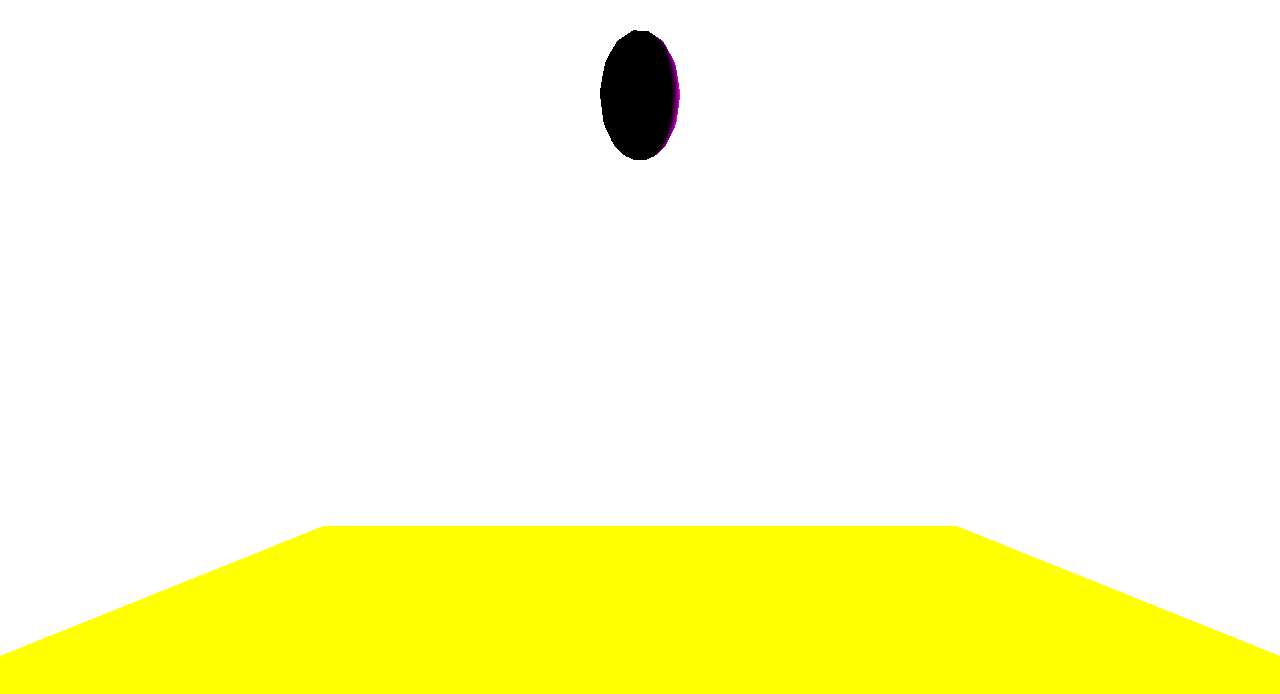
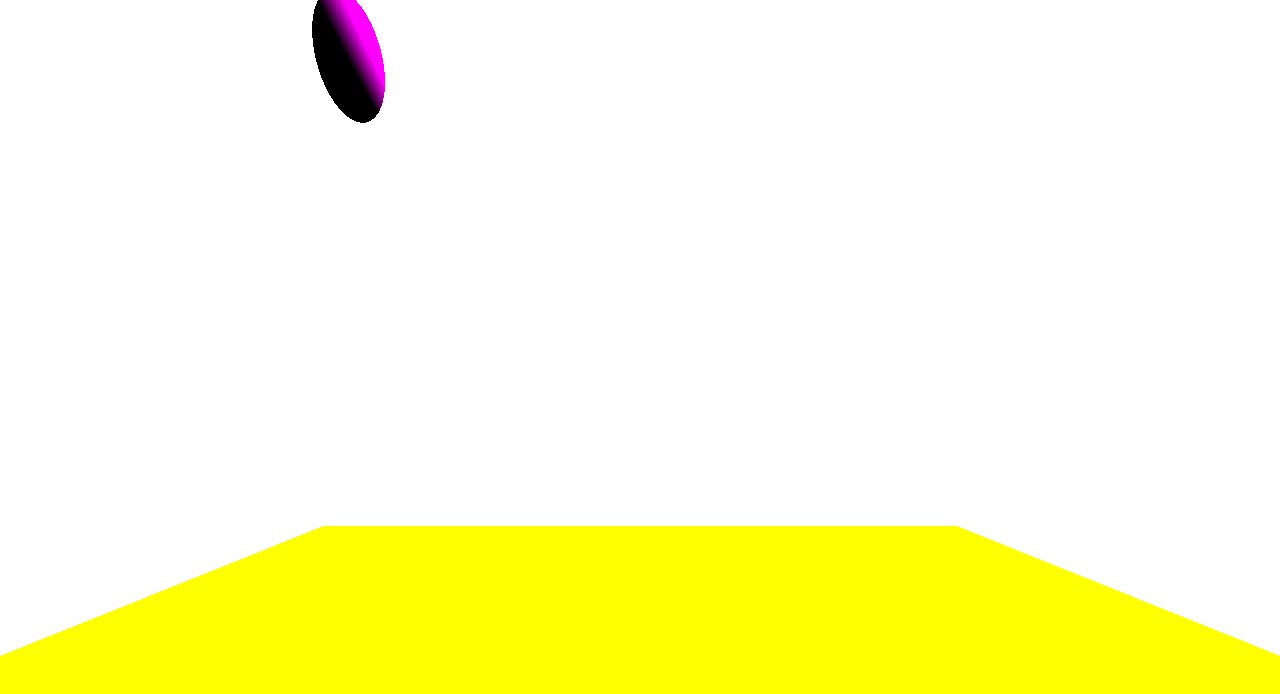
Before and after one commit to abishekpuri/SpaceGame, a plain HTML site: page triangle.html in a window 1280 px wide. Drawn offline with nearby package versions, Linux system fonts and the light colour scheme; animation ran at ten frames a second.

Commit message:
all I can do

```diff
--- a/triangle.html
+++ b/triangle.html
@@ -14,11 +14,14 @@
       #ifdef GL_ES
       precision highp float;
       #endif
+
 			varying vec3 vNormal;
 			uniform float time;
       void main() {
+				float scale = 0.5 + exp(-1.0 * (time - 1.0) * (time - 1.0) / (2.0 * 0.0001));
 				vNormal = normal;
 				vec3 new_pos = position;
+				new_pos.x = scale * new_pos.x;
         gl_Position = projectionMatrix * modelViewMatrix * vec4(new_pos, 1.0);
       }
     </script>
@@ -49,11 +52,26 @@
 	              };
 	  	})();
 
+	// Set the scene size.
+		const WIDTH = window.innerWidth;
+		const HEIGHT = window.innerHeight;
+
+		// Set some camera attributes.
+		const VIEW_ANGLE = 120;
+		const ASPECT = WIDTH / HEIGHT;
+		const NEAR = 0.1;
+		const FAR = 10000;
+
     var scene = new THREE.Scene();
-    var camera = new THREE.PerspectiveCamera(120, window.innerWidth/window.innerHeight, 1, 1000);
+    var camera = new THREE.PerspectiveCamera(
+        VIEW_ANGLE,
+        ASPECT,
+        NEAR,
+        FAR
+    );
     var clock = new THREE.Clock();
     var renderer = new THREE.WebGLRenderer();
-    renderer.setSize(window.innerWidth, window.innerHeight);
+		renderer.setSize(WIDTH, HEIGHT);
     renderer.setClearColor(0xffffff, 1);
     document.body.appendChild(renderer.domElement);
 		var objArray = [];
@@ -62,8 +80,8 @@
 		// sphere
 		function createSphere(x, y, z) {
 			const RADIUS = 3;
-			const SEGMENTS = 16;
-			const RINGS = 16;
+			const SEGMENTS = 36;
+			const RINGS = 36;
 
 			const sphereUniforms = {
 				// stores how much time has passed since creation
@@ -99,7 +117,14 @@
     scene.add(plane);
 
 		// camera
-    camera.position.z = 10;
+		const cameraOrigin = {
+			x: 0,
+			y: 0,
+			z: 10
+		};
+    camera.position.x = cameraOrigin.x;
+		camera.position.y = cameraOrigin.y;
+		camera.position.z = cameraOrigin.z;
 
 		// loop
     var i = 1;
@@ -114,14 +139,19 @@
 			for (let obj of objArray) {
 				obj.material.uniforms.time.value += 1;
 				var time = obj.material.uniforms.time.value;
-				if(obj.scale.x <= 13) {
-					//obj.position.y -= 0.1;
-					obj.position.y = 0.5 * -.01 * time * time + 0.5 * time + 10
-					obj.position.z = -10 + 0.05 * time;
-					obj.rotation.y -= 0.1;
-					if (obj.position.y < -10 + 3) {
-						indexesToRemove.push(objArray.indexOf(obj));
-					}
+				//obj.position.y -= 0.1;
+				obj.position.y = 0.5 * -.01 * time * time + 0.5 * time + 10
+				// calculate rotation
+				var angle =
+					Math.atan((obj.position.x - cameraOrigin.x) / (obj.position.z - cameraOrigin.z));
+				console.log("width: " + (obj.position.x - cameraOrigin.x) + " height: " + (obj.position.z - cameraOrigin.z));
+				obj.rotation.y = angle;
+				obj.position.z += 0.15 * Math.cos(angle);
+				obj.position.x += 0.15 * Math.sin(angle);
+				//obj.position.z = -10 + 0.05 * time;
+				//obj.rotation.y += 0.1;
+				if (obj.position.y < -10 + 3) {
+					indexesToRemove.push(objArray.indexOf(obj));
 				}
 			}
 			for (let index of indexesToRemove) {
@@ -134,7 +164,13 @@
     var sphereGenerator = function () {
 			++time;
       if (time % 500 === 1) {
-        var newSphere = createSphere(0, 10, -10);
+				var sphereOrigin = {
+					x: -25,
+					y: 10,
+					z: -10
+				}
+        var newSphere = createSphere(sphereOrigin.x, sphereOrigin.y, sphereOrigin.z);
+				newSphere.origin = sphereOrigin;
         scene.add(newSphere);
 				objArray.push(newSphere);
       }
```
